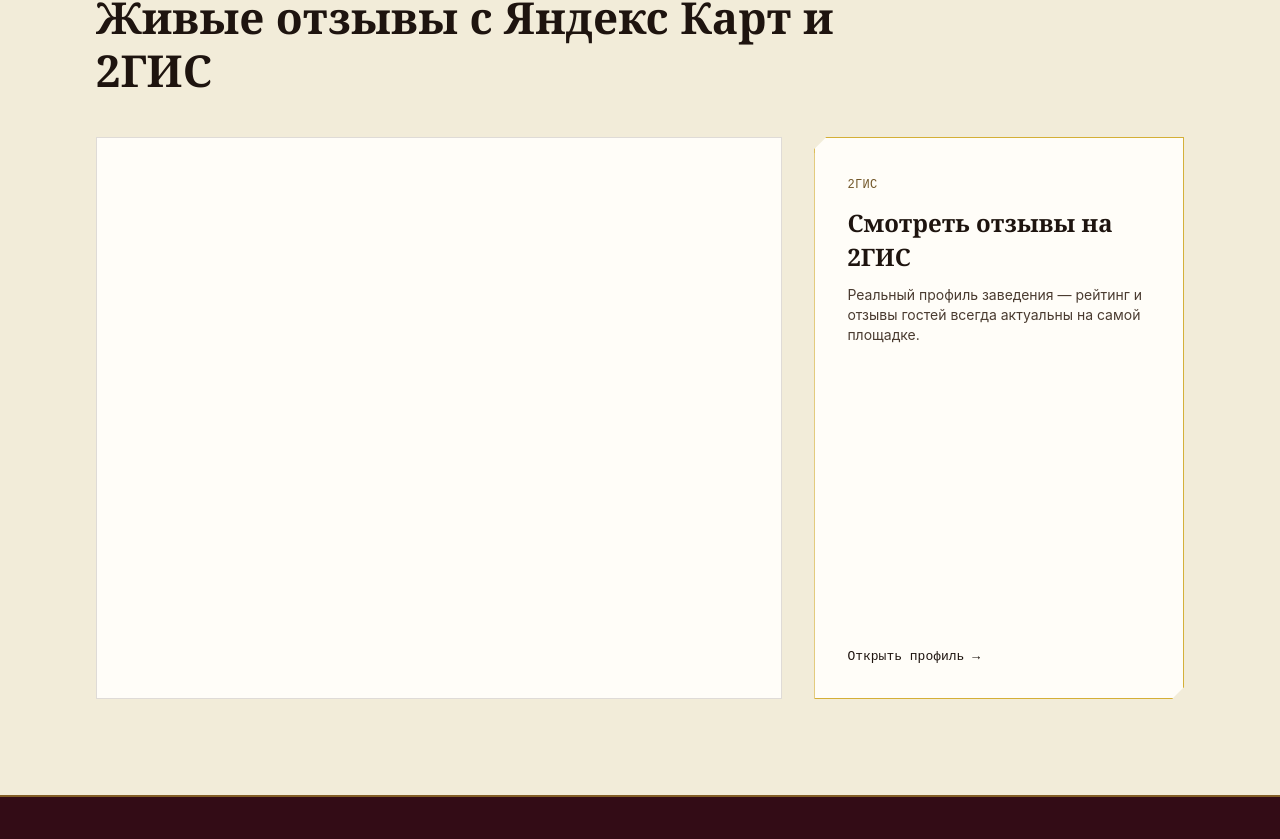
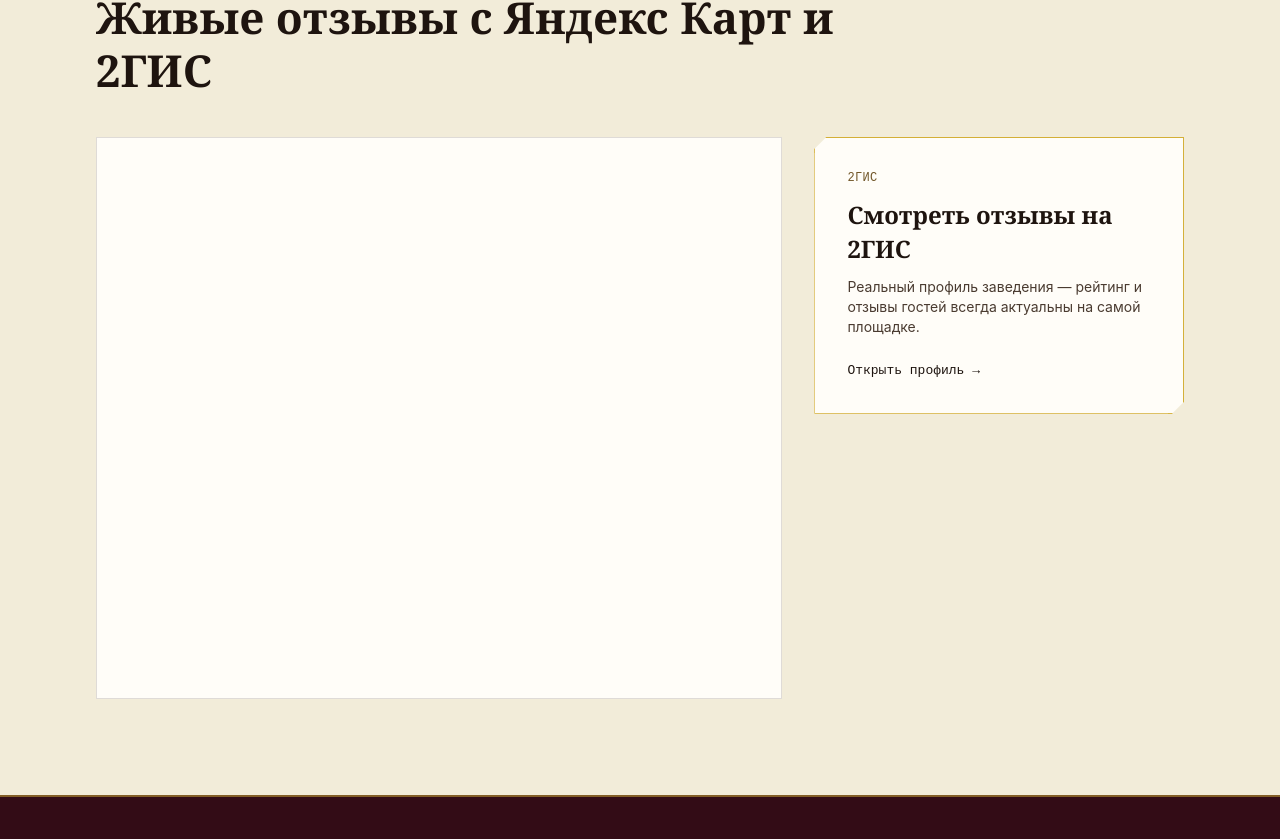
Before and after one commit to grach5/lesnaya-zaimka-protocol, an Astro site: page / in a window 1280 px wide. Shown: the part 1593-2432 px from the top of the page. Built offline with nearby package versions, Linux system fonts and the light colour scheme; Astro itself is replaced by a stand-in of ours.

Commit message:
Убрать пустое пространство в карточке 2ГИС на главной
Карточка растягивалась на всю высоту iframe Яндекса (560px) через
grid stretch, хотя текста хватало на ~180px — между текстом и
ссылкой «Открыть профиль» была пустая зона ~300px. Теперь колонки
не растягиваются по высоте, карточка 2ГИС занимает столько места,
сколько нужно её содержимому.

```diff
--- a/src/components/ReviewsWidgets.astro
+++ b/src/components/ReviewsWidgets.astro
@@ -23,7 +23,7 @@ const DGIS_URL = "https://2gis.ru/vladivostok/firm/70000001066178670/tab/reviews
       Живые отзывы с Яндекс Карт и 2ГИС
     </h2>
 
-    <div class="mt-10 grid gap-8 lg:grid-cols-[1.3fr_0.7fr]">
+    <div class="mt-10 grid gap-8 lg:grid-cols-[1.3fr_0.7fr] lg:items-start">
       <div class="border border-line bg-paper-raised" data-reveal>
         <iframe
           title="Отзывы Яндекс Карт — Лесная Заимка"
@@ -37,16 +37,14 @@ const DGIS_URL = "https://2gis.ru/vladivostok/firm/70000001066178670/tab/reviews
         href={DGIS_URL}
         target="_blank"
         rel="noopener"
-        class="plaque flex flex-col justify-between bg-paper-raised p-8 transition-colors hover:bg-[var(--color-burgundy-soft)]"
+        class="plaque flex flex-col bg-paper-raised p-8 transition-colors hover:bg-[var(--color-burgundy-soft)]"
         data-reveal
       >
-        <div>
-          <span class="font-mono text-xs uppercase tracking-wide text-brass">2ГИС</span>
-          <p class="mt-3 font-display text-xl font-semibold text-ink">Смотреть отзывы на 2ГИС</p>
-          <p class="mt-3 text-sm text-ink-soft">
-            Реальный профиль заведения — рейтинг и отзывы гостей всегда актуальны на самой площадке.
-          </p>
-        </div>
+        <span class="font-mono text-xs uppercase tracking-wide text-brass">2ГИС</span>
+        <p class="mt-3 font-display text-xl font-semibold text-ink">Смотреть отзывы на 2ГИС</p>
+        <p class="mt-3 text-sm text-ink-soft">
+          Реальный профиль заведения — рейтинг и отзывы гостей всегда актуальны на самой площадке.
+        </p>
         <span class="mt-6 inline-flex items-center gap-2 font-mono text-[13px] text-ink">Открыть профиль →</span>
       </a>
     </div>
```
